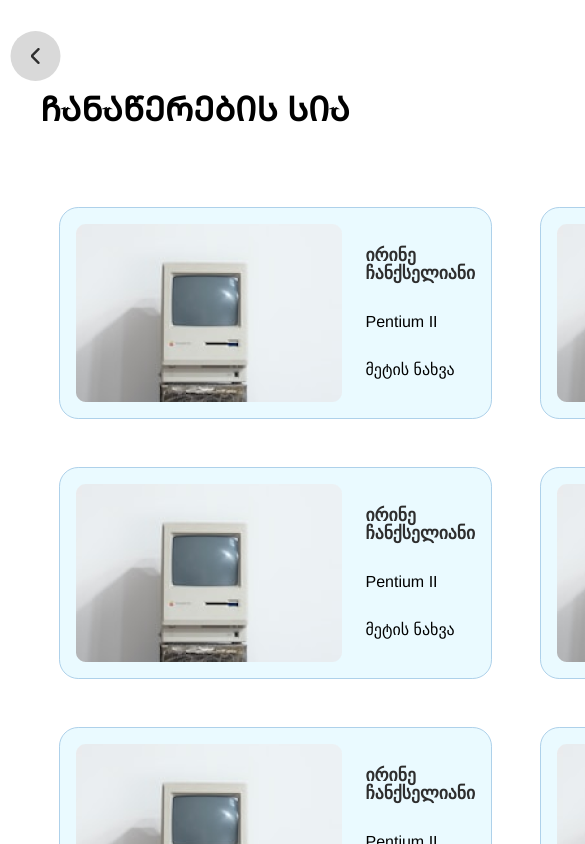
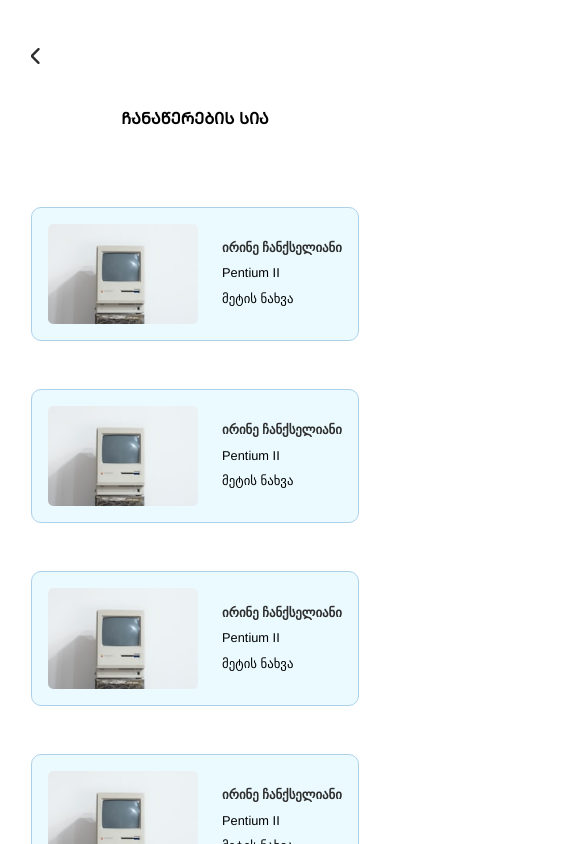
Before and after one commit to lukinoo/redberry-task, a React (Create React App) app: page /record-list in a window 390 px wide. Shown: the top 844 px of the page, 585 px wide, since content can reach past the window. Built offline with nearby package versions, Linux system fonts and the light colour scheme.

Commit message:
feature(complete-and-recordlist-responsive)

```diff
--- a/src/view/Complete/Complete.style.ts
+++ b/src/view/Complete/Complete.style.ts
@@ -7,6 +7,9 @@ export const SCompleteContainer = styled.div`
   justify-content: center;
   align-items: center;
   background: #4a4a4a;
+  @media screen and (max-width: 768px) {
+    background: #ffffff;
+  }
 `;
 
 export const SCompletePopUp = styled.div`
@@ -19,6 +22,9 @@ export const SCompletePopUp = styled.div`
   justify-content: space-evenly;
   background: #ffffff;
   border-radius: 8px;
+  @media screen and (max-width: 768px) {
+    justify-content: space-around;
+  }
 `;
 
 export const SCompleteImage = styled.img``;
--- a/src/view/RecordLists/RecordList.styled.ts
+++ b/src/view/RecordLists/RecordList.styled.ts
@@ -26,21 +26,31 @@ export const SRecordHeaderBackBtn = styled(Link)`
   background: #d9d9d9;
   display: grid;
   place-items: center;
+  @media screen and (max-width: 768px) {
+    background: transparent;
+  }
 `;
 
 export const SRecordHeaderTitle = styled.h2`
   font-size: 2.1rem;
   font-weight: 700;
   color: #000000;
+  @media screen and (max-width: 768px) {
+    font-size: 1rem;
+  }
 `;
 
 export const SRecordListWrapper = styled.div`
   min-height: 100vh;
   width: 70%;
   margin: 5rem auto 0 auto;
-  display: grid;
-  grid-template-columns: repeat(2, 1fr);
-  grid-gap: 3rem;
+  display: flex;
+  flex-wrap: wrap;
+  gap: 3rem;
+  justify-content: center;
+  @media screen and (max-width: 768px) {
+    width: 100%;
+  }
 `;
 
 export const SRecordListItems = styled.div`
@@ -58,6 +68,15 @@ export const SRecordListEachItem = styled.div`
   background: #eafaff;
   border: 1px solid #aed1ea;
   border-radius: 1.2rem;
+  @media screen and (max-width: 768px) {
+    border-radius: 10px;
+  }
+  img {
+    @media screen and (max-width: 768px) {
+      max-width: 150px;
+      width: 100%;
+    }
+  }
 `;
 
 export const SRecordListEachItemInfoWrapp = styled.div`
@@ -69,6 +88,17 @@ export const SRecordListEachItemInfoWrapp = styled.div`
   }
   h5 {
     margin: 2rem 0;
+    @media screen and (max-width: 768px) {
+      font-size: 0.8rem;
+      margin: 0.8rem 0;
+    }
+  }
+  h3,
+  h5,
+  p {
+    @media screen and (max-width: 768px) {
+      font-size: 0.8rem;
+    }
   }
 `;
 
```
